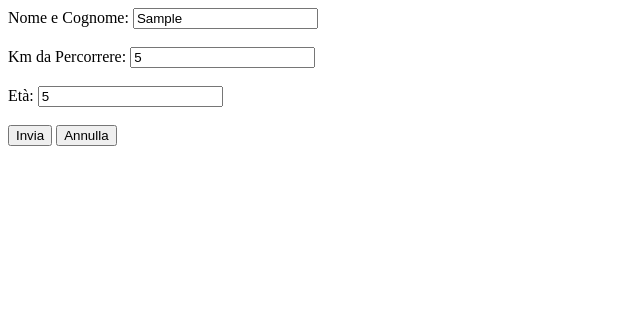
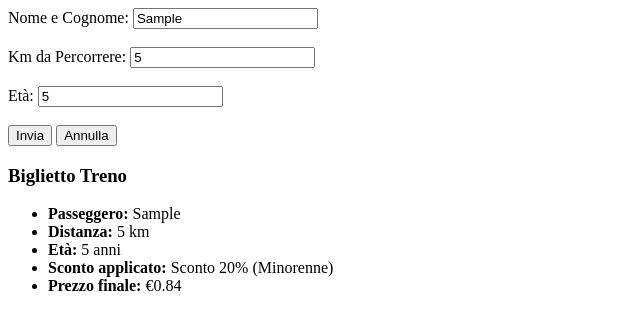
Before and after one commit to aldodenegri/js-biglietto-treno-form, a plain HTML site: page index.html in a window 1280 px wide. Both pictures are taken after typing "Sample", "5", "5" into the empty fields and a click on the input "Invia". Shown: the whole page, without its empty margins (0-640 px from the left). Drawn offline with Linux system fonts and the light colour scheme.

Commit message:
scrivo in pagina i risultati

```diff
--- a/index.html
+++ b/index.html
@@ -19,6 +19,7 @@
         <input type="submit" id="submit" value="Invia">
         <input type="button" id="cancel" value="Annulla">
     </form>
+    <div id="values"></div>
     <script src="main.js"></script>
 </body>
 
--- a/main.js
+++ b/main.js
@@ -8,17 +8,40 @@ const prezzoKm = 0.21;
 
 function storeData() {
 
-    let nc = document.getElementById("NC").value;
-    let km = document.getElementById("km").value;
-    let eta = document.getElementById("eta").value;
+    const nc = document.getElementById("NC").value.trim();
+    const km = parseFloat(document.getElementById("km").value);
+    const eta = parseInt(document.getElementById("eta").value);
+
+    if (!nc || isNaN(km) || isNaN(eta) || km <= 0 || eta <= 0) {
+        alert("Compila tutti i campi correttamente!");
+        return;
+    }
+
     let prezzoTotale = prezzoKm * km;
     let prezzoScontato = prezzoTotale;
+    let sconto = "";
+
     if (eta < 18) {
-        prezzoScontato = prezzoTotale * 0.8; // 20% di sconto
+        prezzoScontato = prezzoTotale * 0.8;
+        sconto = "Sconto 20% (Minorenne)";
     } else if (eta >= 65) {
-        prezzoScontato = prezzoTotale * 0.6; // 40% di sconto
+        prezzoScontato = prezzoTotale * 0.6;
+        sconto = "Sconto 40% (Over 65)";
+    } else {
+        sconto = "Prezzo pieno";
     }
-    console.log(nc + " " + km + " " + prezzoScontato.toFixed(2));
+
+    document.getElementById("values").innerHTML = `
+        <h3>Biglietto Treno</h3>
+        <ul>
+            <li><strong>Passeggero:</strong> ${nc}</li>
+            <li><strong>Distanza:</strong> ${km} km</li>
+            <li><strong>Età:</strong> ${eta} anni</li>
+            <li><strong>Sconto applicato:</strong> ${sconto}</li>
+            <li><strong>Prezzo finale:</strong> €${prezzoScontato.toFixed(2)}</li>
+        </ul>
+    `;
+    console.log(nc, km, eta, "€" + prezzoScontato.toFixed(2));
 }
 
 function cancelInput() {
```
